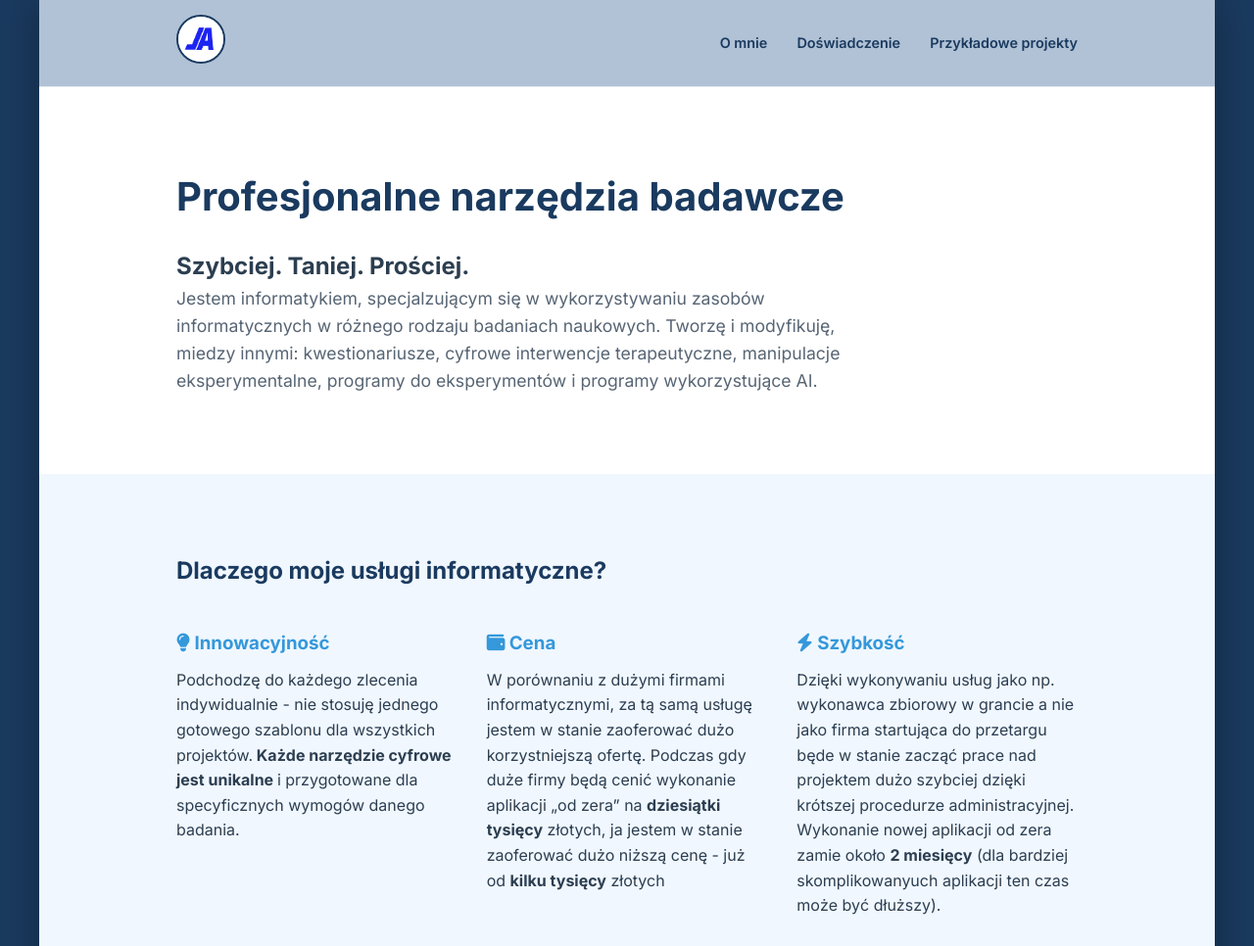
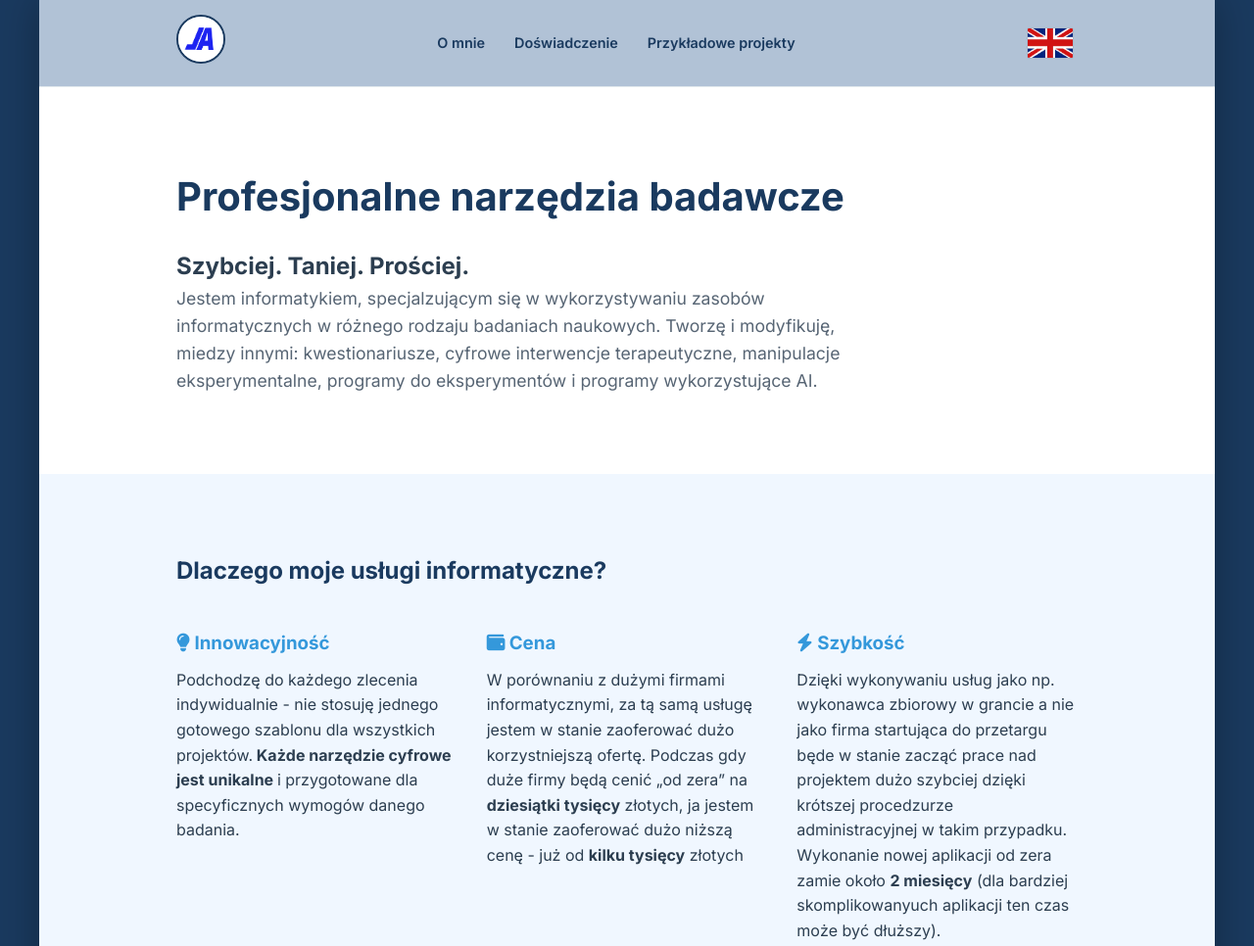
Before and after one commit to JustAppsJK/JustAppsJK.github.io, a plain HTML site: page index.html in a window 1280 px wide. Shown: the top 966 px of the page at 98% size. Drawn offline with Linux system fonts and the light colour scheme.

Commit message:
Update index.html

```diff
--- a/index.html
+++ b/index.html
@@ -19,10 +19,18 @@
                     <img src="images/logo1.png" alt="Logo" onerror="this.src='https://via.placeholder.com/50'">
                 </div>
                 <ul class="nav-links">
-                    <li><a href="index.html#home">O mnie</a></li>
-                    <li><a href="index.html#experience">Doświadczenie</a></li>
-                    <li><a href="demo.html">Przykładowe projekty</a></li>
+                  <li><a href="index.html#home">O mnie</a></li>
+                  <li><a href="index.html#experience">Doświadczenie</a></li>
+                  <li><a href="demo.html">Przykładowe projekty</a></li>
                 </ul>
+
+                <div class="nav-right">
+                  <!-- language switcher -->
+                  <a href="https://justappsjk.github.io" class="lang-link" title="English — switch to English version" aria-label="English">
+                    <img src="images/eng.png" alt="EN" onerror="this.src='https://via.placeholder.com/24'" width="24" height="16">
+                  </a>
+                </div>
+
             </div>
         </nav>
 
@@ -50,11 +58,11 @@ Jestem informatykiem, specjalzującym się w wykorzystywaniu zasobów informatyc
                     </div>
                     <div class="service-item">
                         <h3><i class="fa-solid fa-wallet icon-main"></i> Cena</h3>
-                        <p>W porównaniu z dużymi firmami informatycznymi, za tą samą usługę jestem w stanie zaoferować dużo korzystniejszą ofertę. Podczas gdy duże firmy będą cenić wykonanie aplikacji „od zera” na <strong>dziesiątki tysięcy</strong> złotych, ja jestem w stanie zaoferować dużo niższą cenę - już od <strong>kilku tysięcy</strong> złotych </p>
+                        <p>W porównaniu z dużymi firmami informatycznymi, za tą samą usługę jestem w stanie zaoferować dużo korzystniejszą ofertę. Podczas gdy duże firmy będą cenić „od zera” na <strong>dziesiątki tysięcy</strong> złotych, ja jestem w stanie zaoferować dużo niższą cenę - już od <strong>kilku tysięcy</strong> złotych </p>
                     </div>
                     <div class="service-item">
                         <h3><i class="fa-solid fa-bolt icon-main"></i> Szybkość</h3></h3>
-                        <p>Dzięki wykonywaniu usług jako np. wykonawca zbiorowy w grancie a nie jako firma startująca do przetargu będe w stanie zacząć prace nad projektem dużo szybciej dzięki krótszej procedurze administracyjnej.</p>
+                        <p>Dzięki wykonywaniu usług jako np. wykonawca zbiorowy w grancie a nie jako firma startująca do przetargu będe w stanie zacząć prace nad projektem dużo szybciej dzięki krótszej procedzurze administracyjnej w takim przypadku.</p>
                         <p>Wykonanie nowej aplikacji od zera zamie około <strong>2 miesięcy</strong> (dla bardziej skomplikowanyuch aplikacji ten czas może być dłuższy).</p>
                     </div>
                 </div>
@@ -135,7 +143,7 @@ Jestem informatykiem, specjalzującym się w wykorzystywaniu zasobów informatyc
             <div class="contact-card">
                 <h3>Szukasz narzędzia informatycznego?</h3>
                 <p>A może dopiero planujesz badanie? W każdym razie napisz do mnie!</p>
-                <p><strong>Bezpłatnie doradzę</strong>, jaką technologię wybrać oraz jak optymalnie wykorzystać zasoby informatyczne.</p>
+                <p><strong>Bezpłatnie doradzę</strong>, jaką technologię wybrać oraz jak zaplanować optymalne wykorzystanie zasobów informatycznych.</p>
                 <div class="email-wrapper">
                     <span id="email-address">jg459464@gmail.com</span>
                     <button onclick="copyEmail()" id="copy-btn" title="Skopiuj adres">
```
